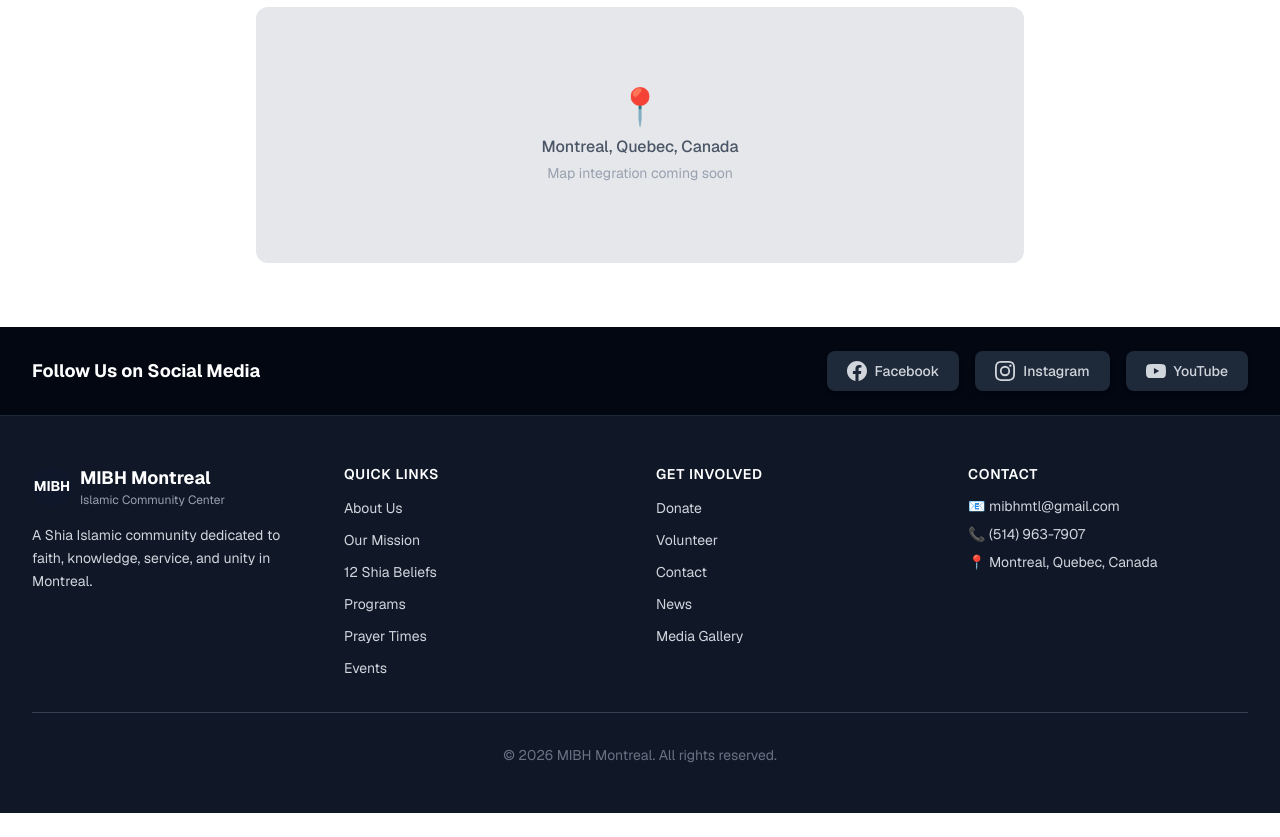
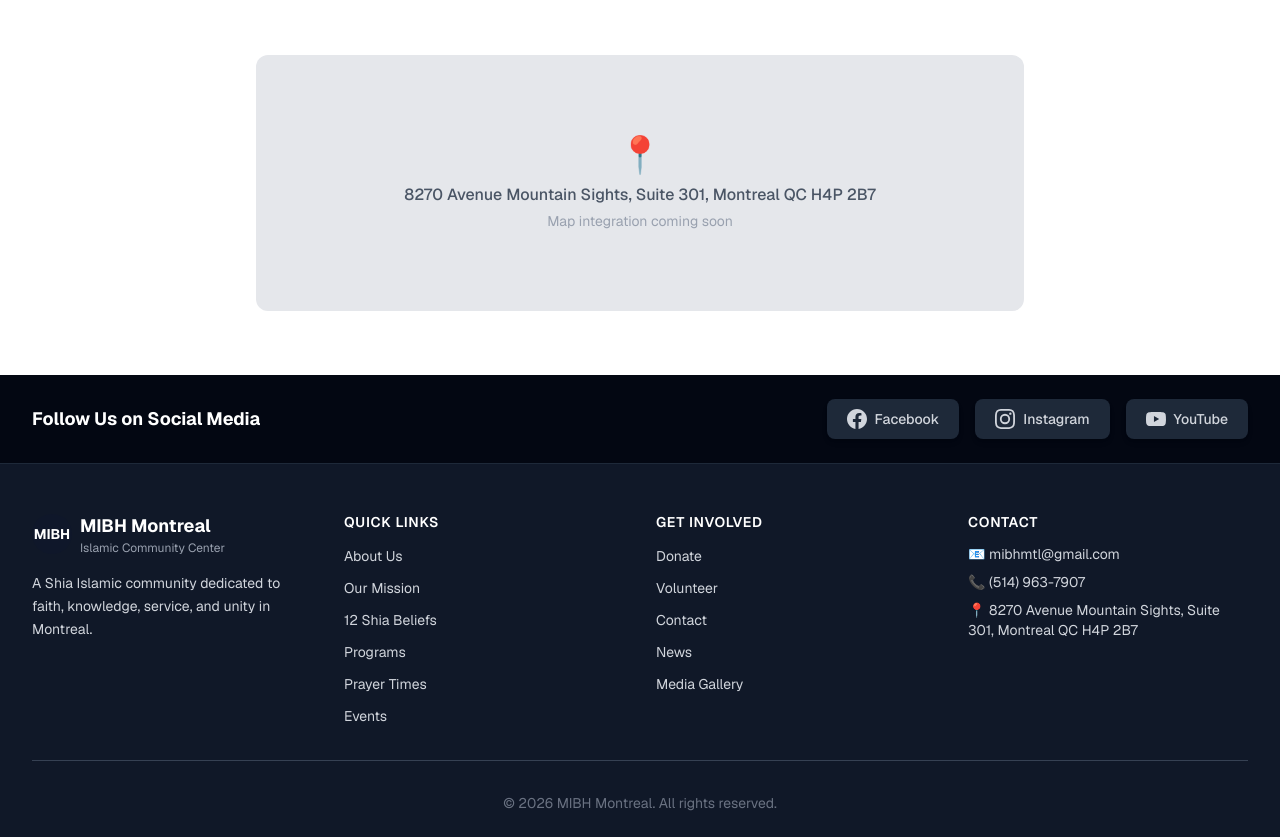
Before and after one commit to fatmemortada/Mibh, a Next.js app: page /en/contact in a window 1280 px wide. Shown: the part 1560-2397 px from the top of the page. Before the commit the page ends 2373 px from the top, so only its background shows below. Built offline with nearby package versions, Linux system fonts and the light colour scheme.

Commit message:
Update address to 8270 Avenue Mountain Sights, Suite 301, Montreal QC H4P 2B7
Updated in Footer, Muharram section, Contact page, and Google Maps link.

Co-Authored-By: Claude <noreply@anthropic.com>

```diff
--- a/package.json
+++ b/package.json
@@ -21,6 +21,7 @@
     "@types/react-dom": "^19",
     "eslint": "^9",
     "eslint-config-next": "16.2.9",
+    "playwright": "^1.60.0",
     "tailwindcss": "^4",
     "typescript": "^5"
   }
--- a/src/app/[locale]/contact/page.tsx
+++ b/src/app/[locale]/contact/page.tsx
@@ -15,7 +15,7 @@ export default async function ContactPage({
   const info = [
     { icon: "📧", title: t("email"), value: "mibhmtl@gmail.com", description: t("emailDesc") },
     { icon: "📞", title: t("phone"), value: "(514) 963-7907", description: t("phoneDesc") },
-    { icon: "📍", title: t("address"), value: "Montreal, Quebec, Canada", description: t("addressDesc") },
+    { icon: "📍", title: t("address"), value: "8270 Avenue Mountain Sights, Suite 301, Montreal QC H4P 2B7", description: t("addressDesc") },
   ];
 
   const topics = [
@@ -72,7 +72,7 @@ export default async function ContactPage({
           <div className="bg-gray-200 rounded-xl h-64 flex items-center justify-center max-w-3xl mx-auto">
             <div className="text-center">
               <p className="text-4xl mb-2">📍</p>
-              <p className="text-gray-600 font-medium">Montreal, Quebec, Canada</p>
+              <p className="text-gray-600 font-medium">8270 Avenue Mountain Sights, Suite 301, Montreal QC H4P 2B7</p>
               <p className="text-gray-400 text-sm mt-1">Map integration coming soon</p>
             </div>
           </div>
--- a/src/components/Footer.tsx
+++ b/src/components/Footer.tsx
@@ -110,7 +110,7 @@ export default function Footer({ locale }: FooterProps) {
             <ul className="space-y-2 text-sm">
               <li>📧 mibhmtl@gmail.com</li>
               <li>📞 (514) 963-7907</li>
-              <li>📍 Montreal, Quebec, Canada</li>
+              <li>📍 8270 Avenue Mountain Sights, Suite 301, Montreal QC H4P 2B7</li>
             </ul>
           </div>
         </div>
--- a/src/components/MuharramSection.tsx
+++ b/src/components/MuharramSection.tsx
@@ -103,7 +103,7 @@ export default function MuharramSection() {
                   </p>
                   <p className="text-gray-400 text-xs">Charitable Organization</p>
                   <p className="text-gray-300 text-xs mt-1">
-                    301-8270 Mountain Sights Avenue, Montreal, Quebec H4P 2B7
+                    8270 Avenue Mountain Sights, Suite 301, Montreal QC H4P 2B7
                   </p>
                 </div>
               </div>
@@ -149,7 +149,7 @@ export default function MuharramSection() {
               </div>
               <div className="flex gap-3">
                 <a
-                  href="https://maps.google.com/?q=301-8270+Mountain+Sights+Avenue+Montreal+Quebec+H4P+2B7"
+                  href="https://maps.google.com/?q=8270+Avenue+Mountain+Sights+Suite+301+Montreal+QC+H4P+2B7"
                   target="_blank"
                   rel="noopener noreferrer"
                   className="inline-flex items-center gap-2 px-5 py-2.5 bg-gold text-white font-semibold rounded-lg hover:bg-gold-light transition-colors text-sm shadow-lg"
```
Also changed, not shown: 1 other file (tests, documents, lock files or other folders).
